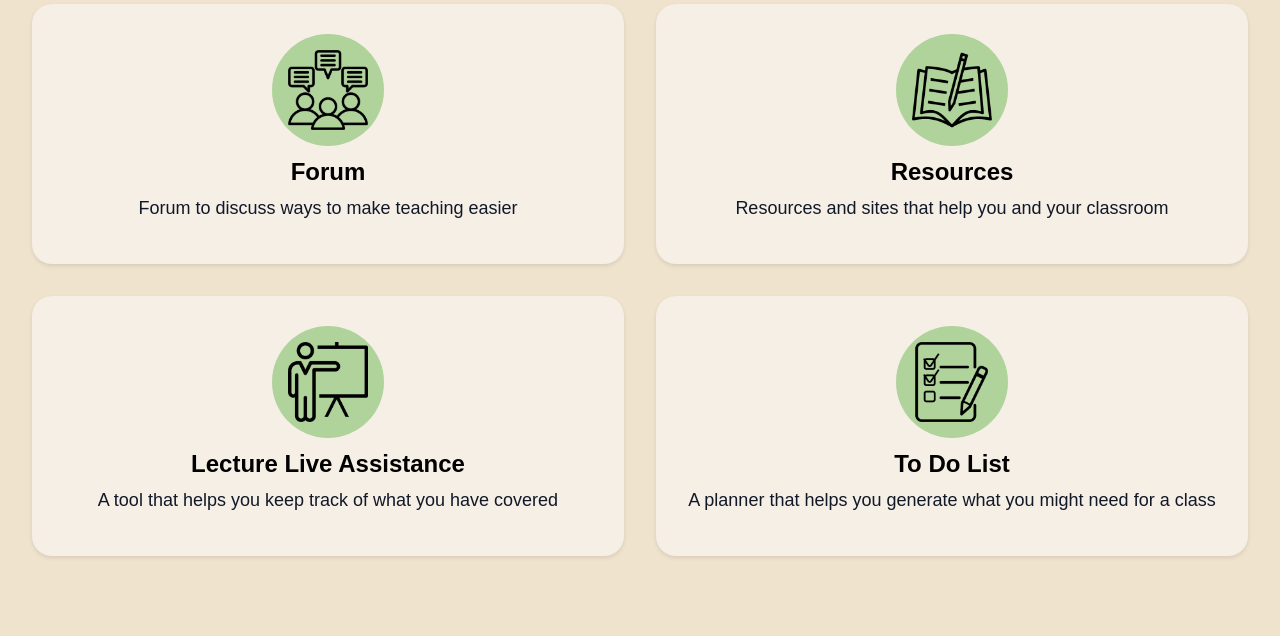
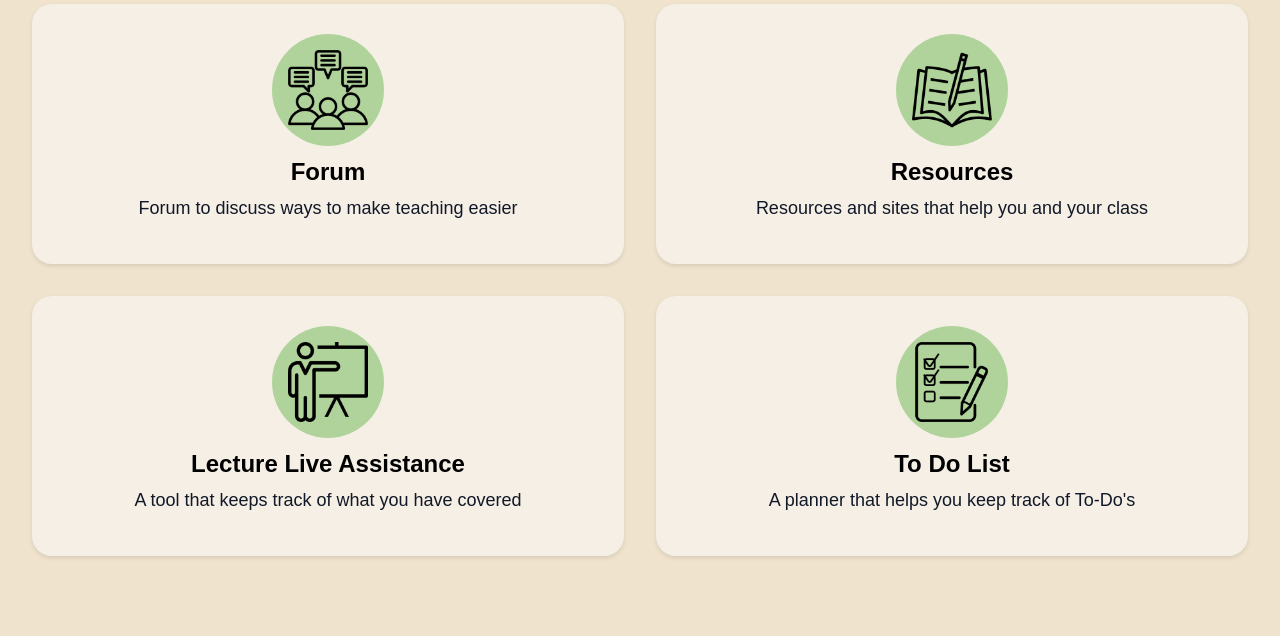
Before and after one commit to Neurocator/Neurocator, a Flask app: page /home in a window 1280 px wide. Shown: the part 336-972 px from the top of the page. Run offline with Flask 3, Linux system fonts and the light colour scheme; some libraries are stand-ins or nearby versions; some web fonts are replaced.

Commit message:
minor text edits

```diff
--- a/templates/home.html.j2
+++ b/templates/home.html.j2
@@ -10,9 +10,11 @@
     <div class="max-w-xl mb-10 md:mx-auto sm:text-center lg:max-w-2xl md:mb-12">
         <div>
         </div>
-        <h2 class="max-w-lg mb-6 text-4xl font-bold leading-none tracking-tight text-gray-900 sm:text-5xl md:mx-auto" style="font-family: 'OpenDyslexic', sans-serif;">
+        <h2 class="max-w-lg mb-6 text-4xl font-bold leading-none tracking-tight text-gray-900 sm:text-5xl md:mx-auto"
+            style="font-family: 'OpenDyslexic', sans-serif;">
             <span class="relative inline-block">
-                <svg viewBox="0 0 52 24" fill="currentColor" class="absolute top-0 left-0 z-0 hidden w-32 -mt-8 -ml-20 text-blue-gray-100 lg:w-32 lg:-ml-28 lg:-mt-10 sm:block">
+                <svg viewBox="0 0 52 24" fill="currentColor"
+                    class="absolute top-0 left-0 z-0 hidden w-32 -mt-8 -ml-20 text-blue-gray-100 lg:w-32 lg:-ml-28 lg:-mt-10 sm:block">
                     <defs>
                         <pattern id="ea469ae8-e6ec-4aca-8875-fc402da4d16e" x="0" y="0" width=".135" height=".30">
                             <circle cx="1" cy="1" r=".7"></circle>
@@ -21,7 +23,6 @@
                 </svg>
                 <h1>Welcome to Neurocator!</h1>
             </span>
-
         </h2>
         <p class="text-lg text-gray-700 md:text-xl intro-message">
             What would you like to do today?
@@ -30,7 +31,8 @@
     <div class="grid gap-8 row-gap-10 lg:grid-cols-2">
         <div class="category-box">
             <a href="/forum">
-                <div class="flex items-center justify-center w-20 h-20 mb-4 rounded-full bg-brand-primary sm:mx-auto sm:w-28 sm:h-28">
+                <div
+                    class="flex items-center justify-center w-20 h-20 mb-4 rounded-full bg-brand-primary sm:mx-auto sm:w-28 sm:h-28">
                     <img src="/static/home_icons/forum.png" class="w-16 h-16 sm:w-20 sm:h-20" alt="Forum Icon">
                 </div>
                 <h6 class="mb-3 text-2xl font-bold leading-5">Forum</h6>
@@ -41,35 +43,39 @@
         </div>
         <div class="category-box">
             <a href="/resources">
-                <div class="flex items-center justify-center w-20 h-20 mb-4 rounded-full bg-brand-primary sm:mx-auto sm:w-28 sm:h-28">
+                <div
+                    class="flex items-center justify-center w-20 h-20 mb-4 rounded-full bg-brand-primary sm:mx-auto sm:w-28 sm:h-28">
                     <img src="/static/home_icons/resources.png" class="w-16 h-16 sm:w-20 sm:h-20" alt="Resources Icon">
                 </div>
                 <h6 class="mb-3 text-2xl font-bold leading-5">Resources</h6>
             </a>
             <p class="mb-3 text-lg text-gray-900">
-                Resources and sites that help you and your classroom
+                Resources and sites that help you and your class
             </p>
         </div>
         <div class="category-box">
             <a href="/live">
-                <div class="flex items-center justify-center w-20 h-20 mb-4 rounded-full bg-brand-primary sm:mx-auto sm:w-28 sm:h-28">
+                <div
+                    class="flex items-center justify-center w-20 h-20 mb-4 rounded-full bg-brand-primary sm:mx-auto sm:w-28 sm:h-28">
                     <img src="/static/home_icons/live.png" class="w-16 h-16 sm:w-20 sm:h-20" alt="Live Assistance Icon">
                 </div>
                 <h6 class="mb-3 text-2xl font-bold leading-5">Lecture Live Assistance</h6>
             </a>
             <p class="mb-3 text-lg text-gray-900">
-                A tool that helps you keep track of what you have covered
+                A tool that keeps track of what you have covered
             </p>
         </div>
         <div class="category-box">
             <a href="/todo">
-                <div class="flex items-center justify-center w-20 h-20 mb-4 rounded-full bg-brand-primary sm:mx-auto sm:w-28 sm:h-28">
-                    <img src="/static/home_icons/todo.png" class="w-16 h-16 sm:w-20 sm:h-20" alt="Long-Term Planning Icon">
+                <div
+                    class="flex items-center justify-center w-20 h-20 mb-4 rounded-full bg-brand-primary sm:mx-auto sm:w-28 sm:h-28">
+                    <img src="/static/home_icons/todo.png" class="w-16 h-16 sm:w-20 sm:h-20"
+                        alt="Long-Term Planning Icon">
                 </div>
                 <h6 class="mb-3 text-2xl font-bold leading-5">To Do List</h6>
             </a>
             <p class="mb-3 text-lg text-gray-900">
-                A planner that helps you generate what you might need for a class
+                A planner that helps you keep track of To-Do's
             </p>
         </div>
     </div>
@@ -80,18 +86,23 @@
         font-family: 'OpenDyslexic', sans-serif;
         background-color: #F0E3CE;
     }
+
     .bg-brand-primary {
         background-color: #B0D39B;
     }
+
     .text-brand-primary {
         color: #B0D39B;
     }
+
     .group-button.active {
         border: 2px solid #B0D39B;
     }
+
     .resource-card:hover {
         background-color: #F5E8D8;
     }
+
     .category-box {
         padding: 30px;
         border-radius: 20px;
@@ -100,12 +111,15 @@
         box-shadow: 0 2px 4px rgba(0, 0, 0, 0.1);
         transition: background-color 0.3s ease;
     }
+
     .category-box:hover {
         background-color: #e8d4bf;
     }
+
     .text-lg {
         font-size: 1.125rem;
     }
+
     .text-2xl {
         font-size: 1.5rem;
     }
```
Also changed, not shown: static/resource.js (+24 -24 lines).
